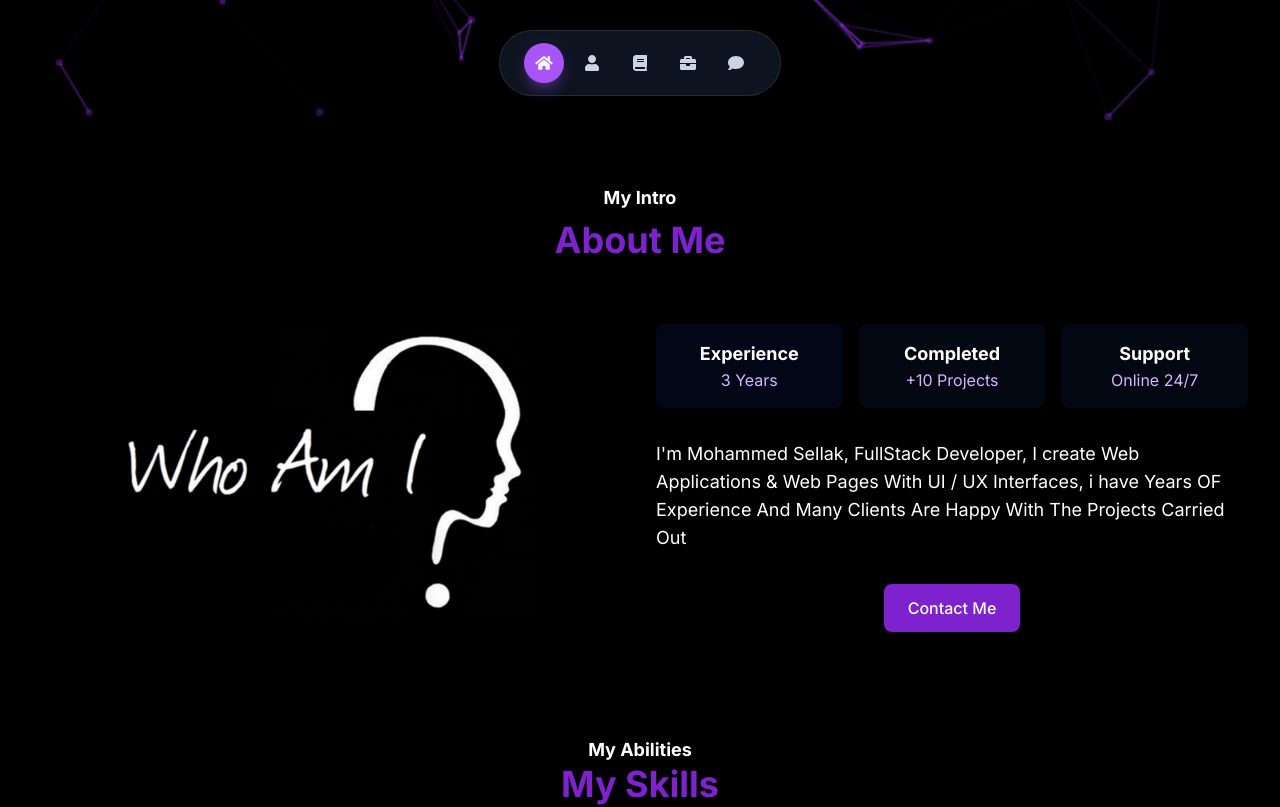
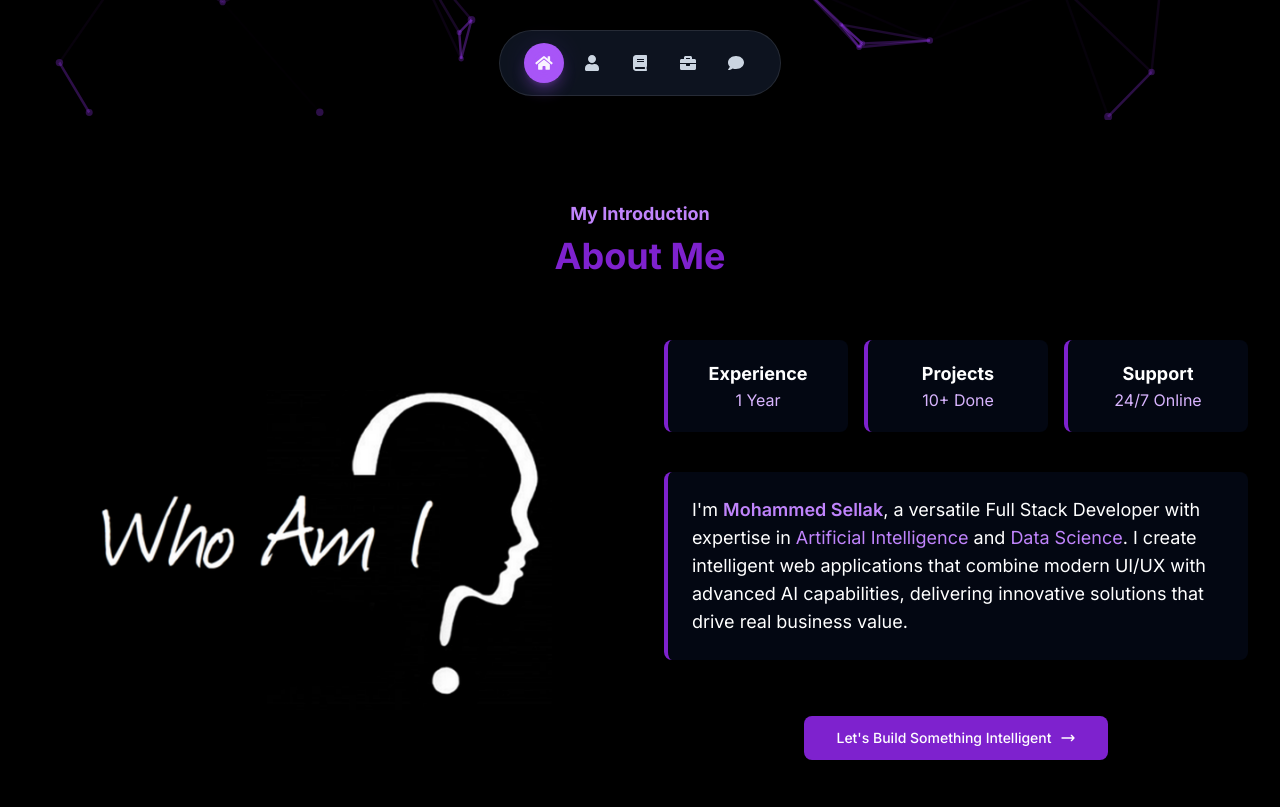
Before and after one commit to Mohamedsellak/Nextjs-Portfolio, a Next.js app: page / in a window 1280 px wide. Shown: the part 680-1487 px from the top of the page. Built offline with nearby package versions, Linux system fonts and the light colour scheme.

Commit message:
enhance the about and contact design

```diff
--- a/app/components/About.tsx
+++ b/app/components/About.tsx
@@ -3,59 +3,67 @@ import Image from 'next/image'
 
 export default function About() {
   return (
-    <section className="w-full text-center py-16 px-4 sm:px-6 lg:px-8 bg-black" id="about">
+    <section className="w-full text-center py-20 px-4 sm:px-6 lg:px-8 bg-black" id="about">
       <div className="max-w-7xl mx-auto">
-        <h3 className="text-lg font-bold">My Intro</h3>
+        <h3 className="text-lg font-bold text-purple-400">My Introduction</h3>
         <h2 className="text-4xl font-bold text-purple-700 mt-2">About Me</h2>
 
-        <div className="mt-16 grid grid-cols-1 lg:grid-cols-2 gap-8 items-center">
+        <div className="mt-16 grid grid-cols-1 lg:grid-cols-2 gap-12 items-center">
           {/* Image Container */}
           <div className="flex justify-center">
               <Image
                 src="/images/about.png"
-              className="rounded-lg h-auto max-h-72 w-auto object-cover"
-              alt="About Me"
+                className="relative rounded-lg h-auto max-h-80 w-auto object-cover"
+                alt="Mohammed Sellak - Full Stack & AI Developer"
                 width={500}
                 height={500}
+                priority
               />
           </div>
 
           {/* Content Container */}
-          <div className="space-y-8">
+          <div className="space-y-10">
             {/* Stats Grid */}
             <div className="grid grid-cols-1 sm:grid-cols-3 gap-4">
-              <div className="bg-slate-950 p-4 rounded-lg">
-                <i className="fas fa-award text-purple-700 text-xl mb-2"></i>
+              <div className="bg-gray-950 border-l-purple-700 border-l-4 p-5 rounded-lg hover:bg-gray-800 transition-colors duration-300">
+                <i className="fas fa-award text-purple-700 text-2xl mb-3"></i>
                 <h3 className="font-bold text-lg">Experience</h3>
-                <span className="text-purple-300">3 Years</span>
+                <span className="text-purple-300">1 Year</span>
               </div>
 
-              <div className="bg-gray-950 p-4 rounded-lg">
-                <i className="fas fa-briefcase text-purple-700 text-xl mb-2"></i>
-                <h3 className="font-bold text-lg">Completed</h3>
-                <span className="text-purple-300">+10 Projects</span>
+              <div className="bg-gray-950 border-l-purple-700 border-l-4 p-5 rounded-lg hover:bg-gray-800 transition-colors duration-300">
+                <i className="fas fa-briefcase text-purple-700 text-2xl mb-3"></i>
+                <h3 className="font-bold text-lg">Projects</h3>
+                <span className="text-purple-300">10+ Done</span>
               </div>
 
-              <div className="bg-gray-950 p-4 rounded-lg">
-                <i className="fas fa-headset text-purple-700 text-xl mb-2"></i>
+              <div className="bg-gray-950 border-l-purple-700 border-l-4 p-5 rounded-lg hover:bg-gray-800 transition-colors duration-300">
+                <i className="fas fa-headset text-purple-700 text-2xl mb-3"></i>
                 <h3 className="font-bold text-lg">Support</h3>
-                <span className="text-purple-300">Online 24/7</span>
+                <span className="text-purple-300">24/7 Online</span>
               </div>
             </div>
 
             {/* Description */}
+            <div className="bg-gray-950 p-6 rounded-lg border-l-4 border-l-purple-700">
               <p className="text-left text-base sm:text-lg leading-relaxed">
-              I&apos;m Mohammed Sellak, FullStack Developer, I create Web Applications & Web Pages With UI / UX Interfaces,
-              i have Years OF Experience And Many Clients Are Happy With The Projects Carried Out
+                I'm <span className="text-purple-400 font-semibold">Mohammed Sellak</span>, a versatile Full Stack Developer
+                with expertise in <span className="text-purple-400">Artificial Intelligence</span> and
+                <span className="text-purple-400"> Data Science</span>. I create intelligent web applications that combine
+                modern UI/UX with advanced AI capabilities, delivering innovative solutions that drive real business value.
               </p>
+            </div>
 
             {/* Contact Button */}
-            <div className="text-center">
+            <div className="text-center pt-4">
               <a
                 href="#contact"
-                className="inline-block rounded-lg bg-purple-700 px-6 py-3 text-sm sm:text-base font-medium transition-colors hover:bg-purple-600 focus:outline-none focus:ring-2 focus:ring-purple-500 focus:ring-offset-2"
+                className="inline-flex items-center px-8 py-3 text-sm font-medium text-white bg-purple-700 rounded-lg hover:bg-purple-600 transition-all duration-300 group"
               >
-                Contact Me
+                Let's Build Something Intelligent
+                <svg className="w-4 h-4 ml-2 group-hover:translate-x-1 transition-transform" fill="none" stroke="currentColor" viewBox="0 0 24 24">
+                  <path strokeLinecap="round" strokeLinejoin="round" strokeWidth="2" d="M17 8l4 4m0 0l-4 4m4-4H3"></path>
+                </svg>
               </a>
             </div>
           </div>
--- a/app/components/Contact.tsx
+++ b/app/components/Contact.tsx
@@ -11,7 +11,7 @@ export default function Contact() {
               <h3 className="font-bold text-xl mb-10">Talk To Me</h3>
 
               <div className="flex items-center justify-center flex-col gap-3">
-                  <div className="w-full rounded-lg bg-slate-950 p-8">
+                  <div className="w-full rounded-lg bg-slate-950 border-b-purple-700 border-b-4  p-8">
                       <i className="fas fa-envelope text-2xl"></i>
 
                       <h3 className="font-bold text-xl">Email</h3>
@@ -23,7 +23,7 @@ export default function Contact() {
                       </a>
                   </div>
 
-                  <div className="w-full rounded-lg bg-slate-950 p-8">
+                  <div className="w-full rounded-lg bg-slate-950 border-b-purple-700 border-b-4  p-8">
                       <i className="fa-brands fa-whatsapp text-2xl"></i>
 
                       <h3 className="font-bold text-xl">WhatsApp</h3>
@@ -35,7 +35,7 @@ export default function Contact() {
                       </a>
                   </div>
 
-                  <div className="w-full rounded-lg bg-slate-950 p-8">
+                  <div className="w-full rounded-lg bg-slate-950 border-b-purple-700 border-b-4  p-8">
                       <i className="fa-brands fa-linkedin text-2xl"></i>
 
                       <h3 className="font-bold text-xl">Linkedin</h3>
```
Lines whose indentation alone changed are shown as unchanged.
